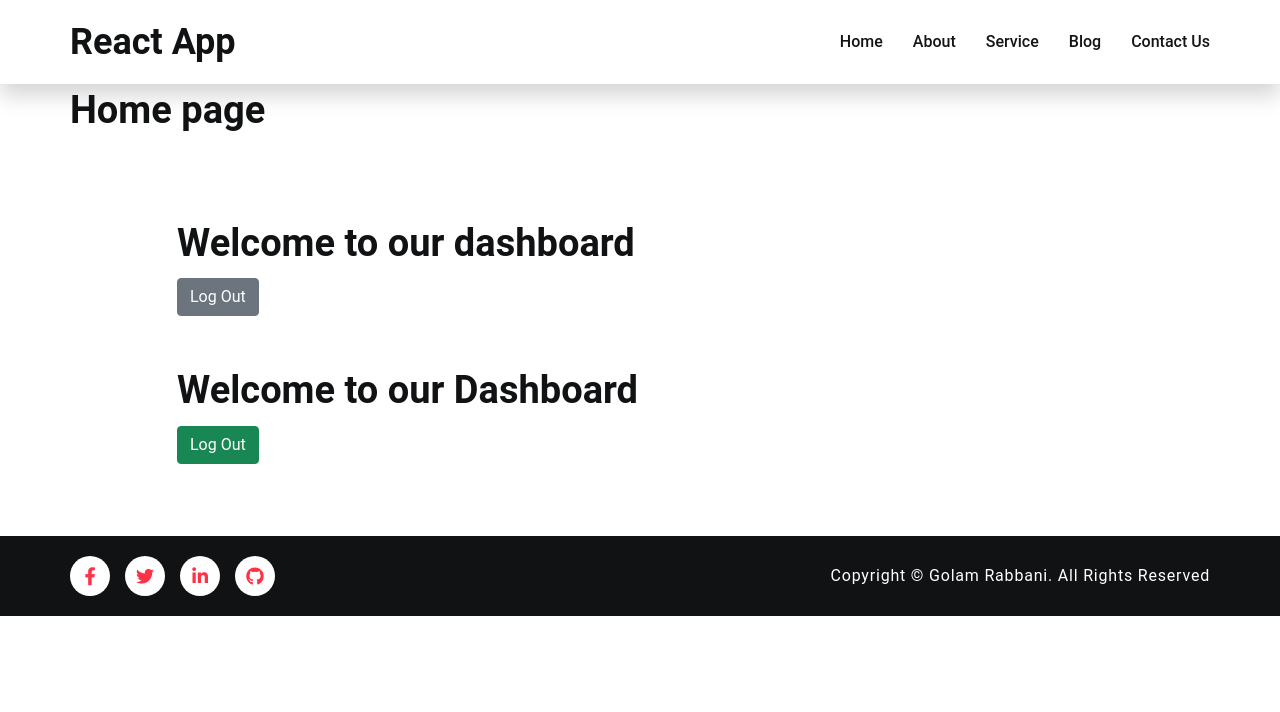
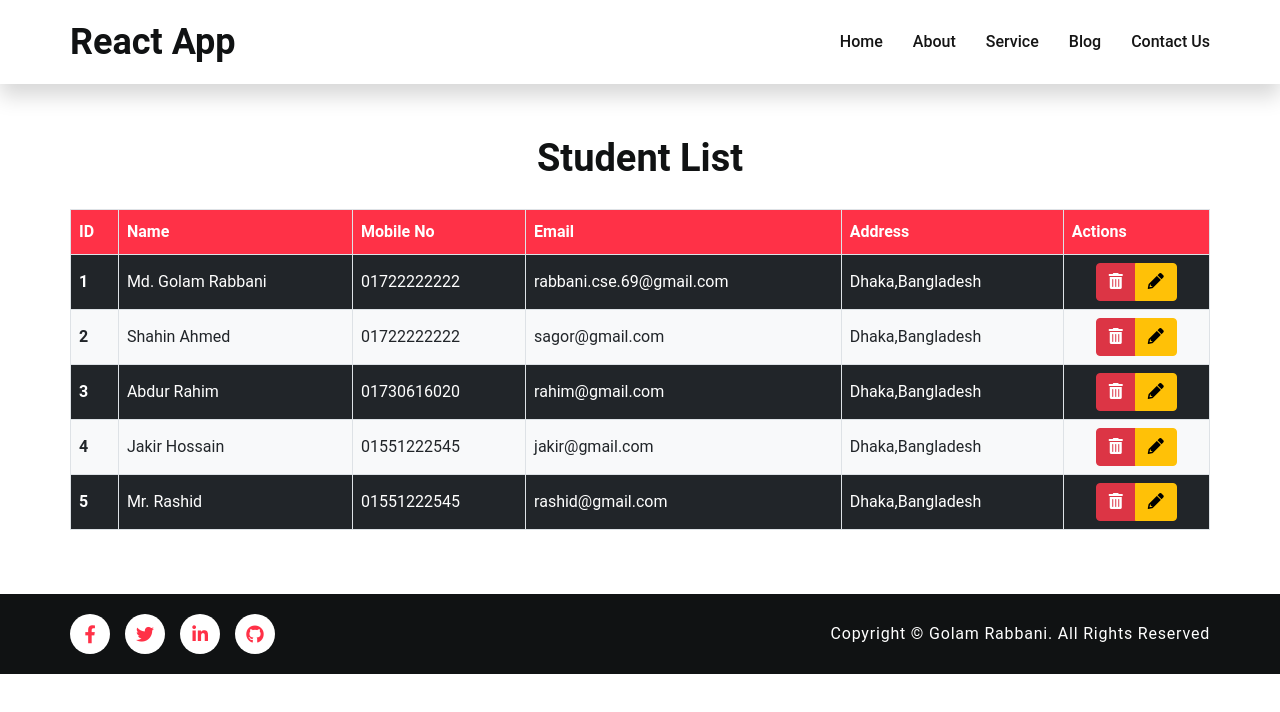
Before and after one commit to rabbani6020/core-react, a React (Create React App) app: page / in a window 1280 px wide. Shown: the top 712 px of the page. Built offline with nearby package versions, Linux system fonts and the light colour scheme.

Commit message:
student list with delete action

```diff
--- a/src/App.js
+++ b/src/App.js
@@ -24,6 +24,7 @@ import Contact from './components/pages/contact';
 import Login from './components/login';
 
 import Post from './components/post';
+import List from './components/list'
 
 
 // app component
@@ -46,8 +47,7 @@ function App() {
               <Contact />
             </Route>
             <Route exact path="/">
-              <Home />
-              <Login />
+              <List />
             </Route>
           </Switch>
         </Layout>
--- a/src/assets/scss/app.scss
+++ b/src/assets/scss/app.scss
@@ -22,3 +22,4 @@
 // layouts
 @import "./layouts/Header";
 @import "./layouts/Footer";
+@import "./layouts/Table";
--- /dev/null
+++ b/src/assets/scss/layouts/_Table.scss
@@ -0,0 +1,13 @@
+// Table
+.bg-light {
+  background-color: #e7e7e7;
+}
+.bg-dark {
+  background-color: #181818;
+  color: $color-white;
+}
+
+.table-head-primary {
+    background-color: var(--color-primary);
+    color: var(--color-white);
+}
--- /dev/null
+++ b/src/components/list/index.jsx
@@ -0,0 +1,10 @@
+import StudentList from "./studentList";
+const List = () => {
+  return (
+    <>
+      <StudentList />
+    </>
+  );
+};
+
+export default List;
--- /dev/null
+++ b/src/components/list/studentList.jsx
@@ -0,0 +1,75 @@
+import React, { Component } from "react";
+
+import { studentListData } from "../../constant/data/studentInfo";
+
+class StudentList extends Component {
+  constructor(props) {
+    super(props);
+    this.state = {
+      studentInfoList: studentListData,
+    };
+  }
+
+  deleteStudentHandler = (id, index) => {
+    this.setState({
+      studentInfoList: this.state.studentInfoList.filter(
+        (std) => std.id !== id
+      ),
+    });
+  };
+
+  render() {
+    const { studentInfoList } = this.state;
+    return (
+      <>
+        <div className="student-list-table py-5">
+          <h2 className="title text-center mb-4">Student List</h2>
+          <table className="table table-bordered table-responsive align-middle">
+            <thead class="table-head-primary">
+              <tr>
+                <th scope="col">ID</th>
+                <th scope="col">Name</th>
+                <th scope="col">Mobile No</th>
+                <th scope="col">Email</th>
+                <th scope="col">Address</th>
+                <th scope="col">Actions</th>
+              </tr>
+            </thead>
+            <tbody>
+              {studentInfoList.map((student) => (
+                <tr
+                  key={student.id}
+                  className={student.id % 2 === 0 ? "bg-light" : "bg-dark"}
+                >
+                  <th scope="row">{student.id}</th>
+                  <td>{student.name}</td>
+                  <td>{student.mobileNo}</td>
+                  <td>{student.email}</td>
+                  <td>{student.address}</td>
+                  <td>
+                    <div className="d-flex justify-content-center">
+                      <div className="btn-group">
+                        <button
+                          type="button"
+                          className="btn btn-danger"
+                          onClick={() => this.deleteStudentHandler(student.id)}
+                        >
+                          <i className="fas fa-trash-alt"></i>
+                        </button>
+                        <button type="button" className="btn btn-warning">
+                          <i className="fas fa-pencil-alt"></i>
+                        </button>
+                      </div>
+                    </div>
+                  </td>
+                </tr>
+              ))}
+            </tbody>
+          </table>
+        </div>
+      </>
+    );
+  }
+}
+
+export default StudentList;
--- /dev/null
+++ b/src/constant/data/studentInfo.js
@@ -0,0 +1,42 @@
+export const studentListData = [
+  {
+    id: 1,
+    name: "Md. Golam Rabbani",
+    age: 25,
+    email: "rabbani.cse.69@gmail.com",
+    mobileNo: "01722222222",
+    address: "Dhaka,Bangladesh",
+  },
+  {
+    id: 2,
+    name: "Shahin Ahmed",
+    age: 24,
+    email: "sagor@gmail.com",
+    mobileNo: "01722222222",
+    address: "Dhaka,Bangladesh",
+  },
+  {
+    id: 3,
+    name: "Abdur Rahim",
+    age: 28,
+    email: "rahim@gmail.com",
+    mobileNo: "01730616020",
+    address: "Dhaka,Bangladesh",
+  },
+  {
+    id: 4,
+    name: "Jakir Hossain",
+    age: 25,
+    email: "jakir@gmail.com",
+    mobileNo: "01551222545",
+    address: "Dhaka,Bangladesh",
+  },
+  {
+    id: 5,
+    name: "Mr. Rashid",
+    age: 28,
+    email: "rashid@gmail.com",
+    mobileNo: "01551222545",
+    address: "Dhaka,Bangladesh",
+  },
+];
```
